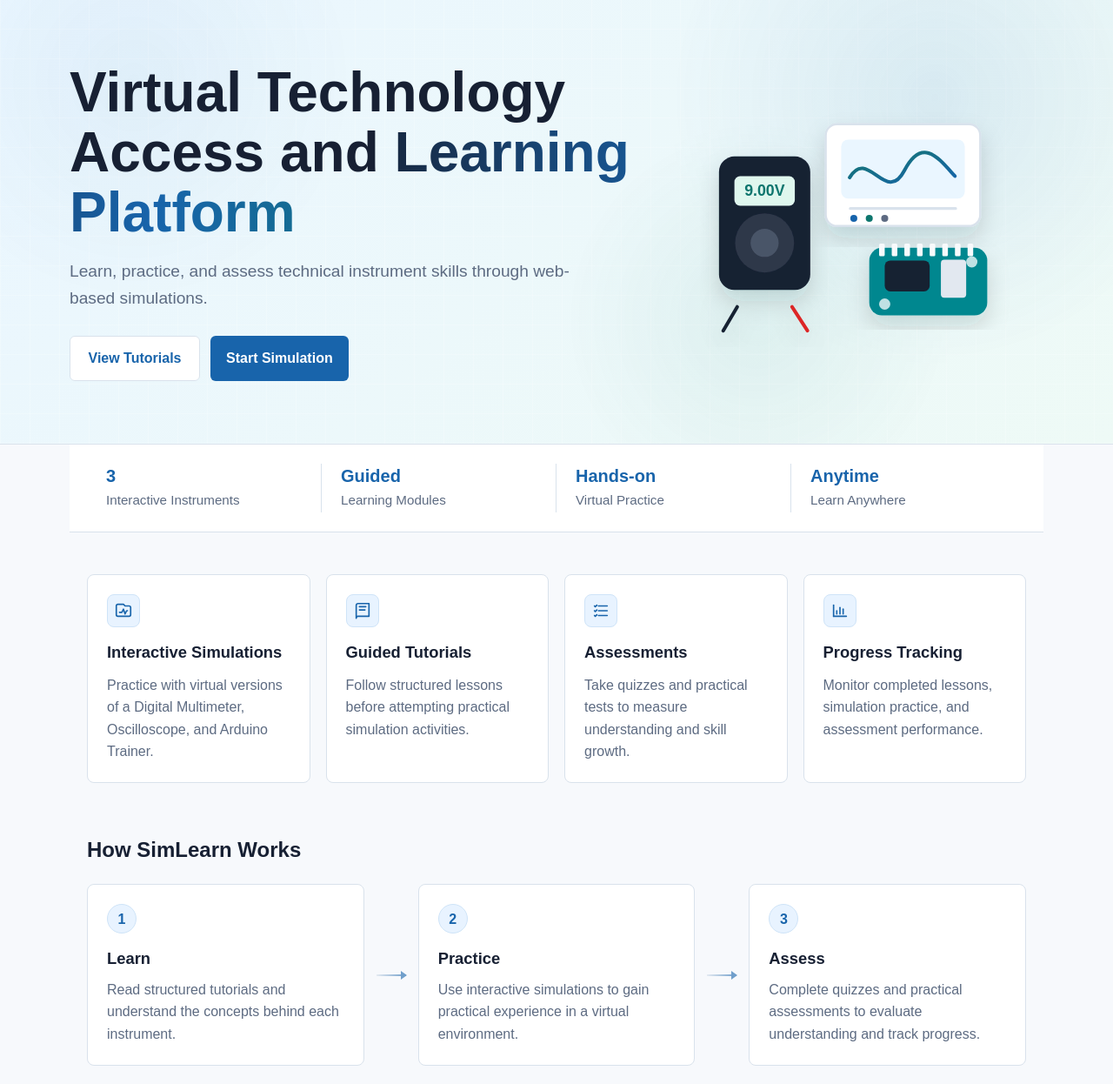
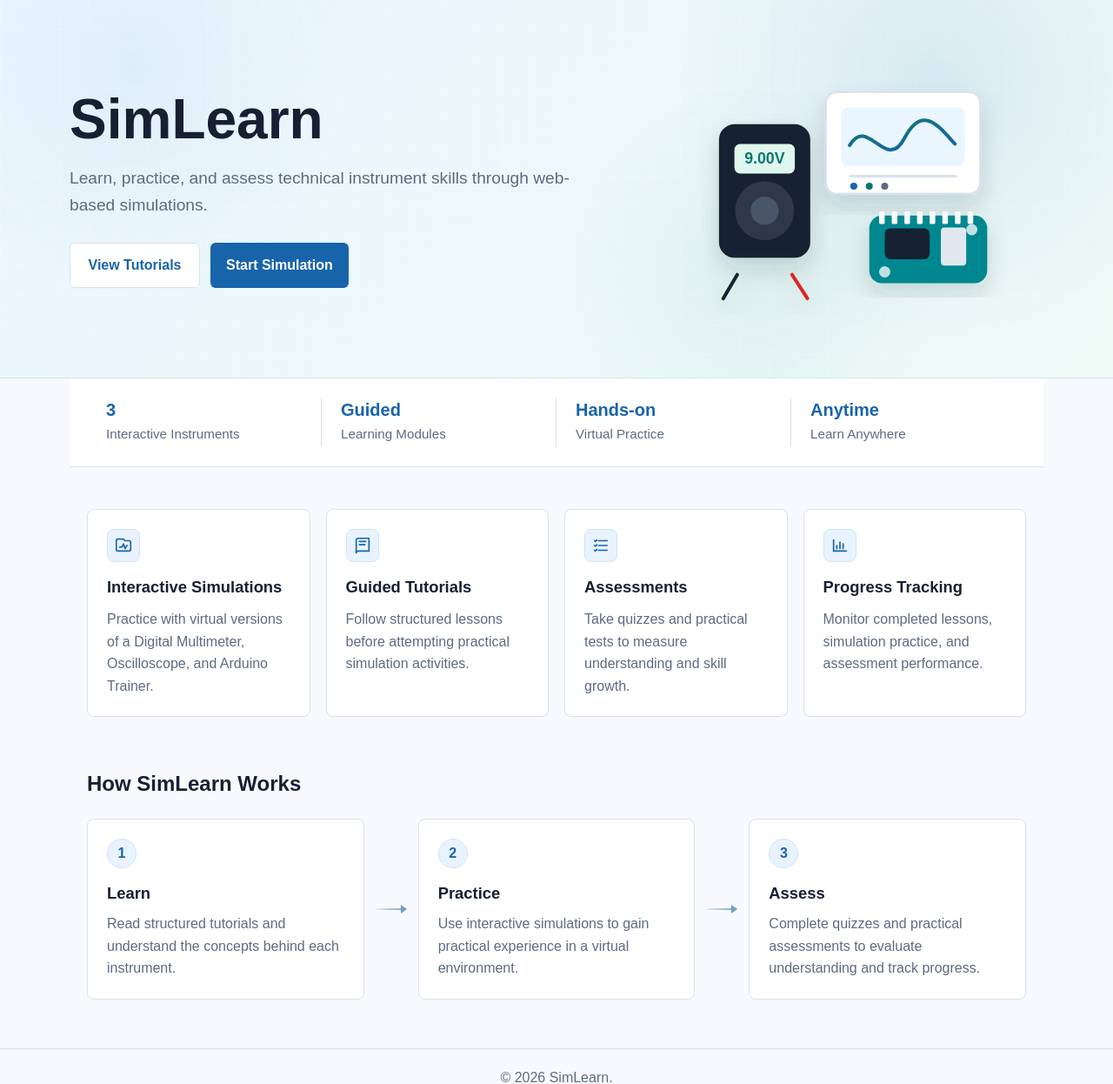
Before and after one commit to VTALP/vtalp, a Flask app: page / in a window 1280 px wide. Shown: the part 68-1314 px from the top of the page at 87% size. Run offline with Flask 3, Linux system fonts and the light colour scheme.

Commit message:
Complete remaining SimLearn homepage rebrand

```diff
--- a/frontend/templates/index.html
+++ b/frontend/templates/index.html
@@ -7,9 +7,7 @@
     <div class="hero-background" aria-hidden="true"></div>
     <div class="hero-content hero-layout">
         <div class="hero-copy">
-            <h1 class="hero-title">
-                Virtual Technology Access and <span class="title-highlight">Learning Platform</span>
-            </h1>
+            <h1 class="hero-title">SimLearn</h1>
             <p class="hero-text">
                 Learn, practice, and assess technical instrument skills through web-based simulations.
             </p>
@@ -139,9 +137,9 @@
     </article>
 </section>
 
-<section class="how-it-works" aria-labelledby="how-vtalp-works">
+<section class="how-it-works" aria-labelledby="how-simlearn-works">
     <div class="section-heading">
-        <h2 id="how-vtalp-works">How SimLearn Works</h2>
+        <h2 id="how-simlearn-works">How SimLearn Works</h2>
     </div>
     <div class="journey-steps">
         <article class="journey-card" data-reveal-item>
```
